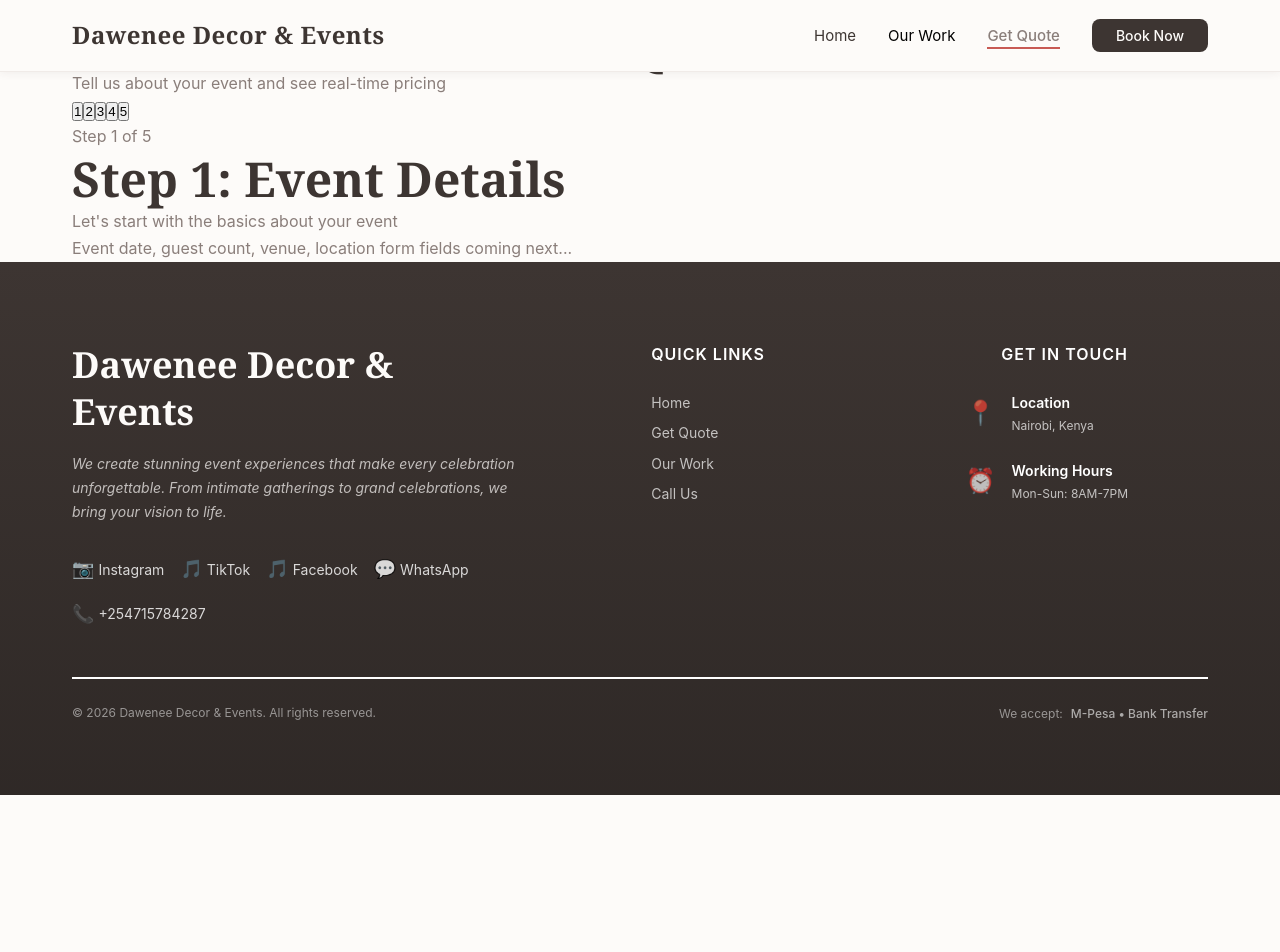
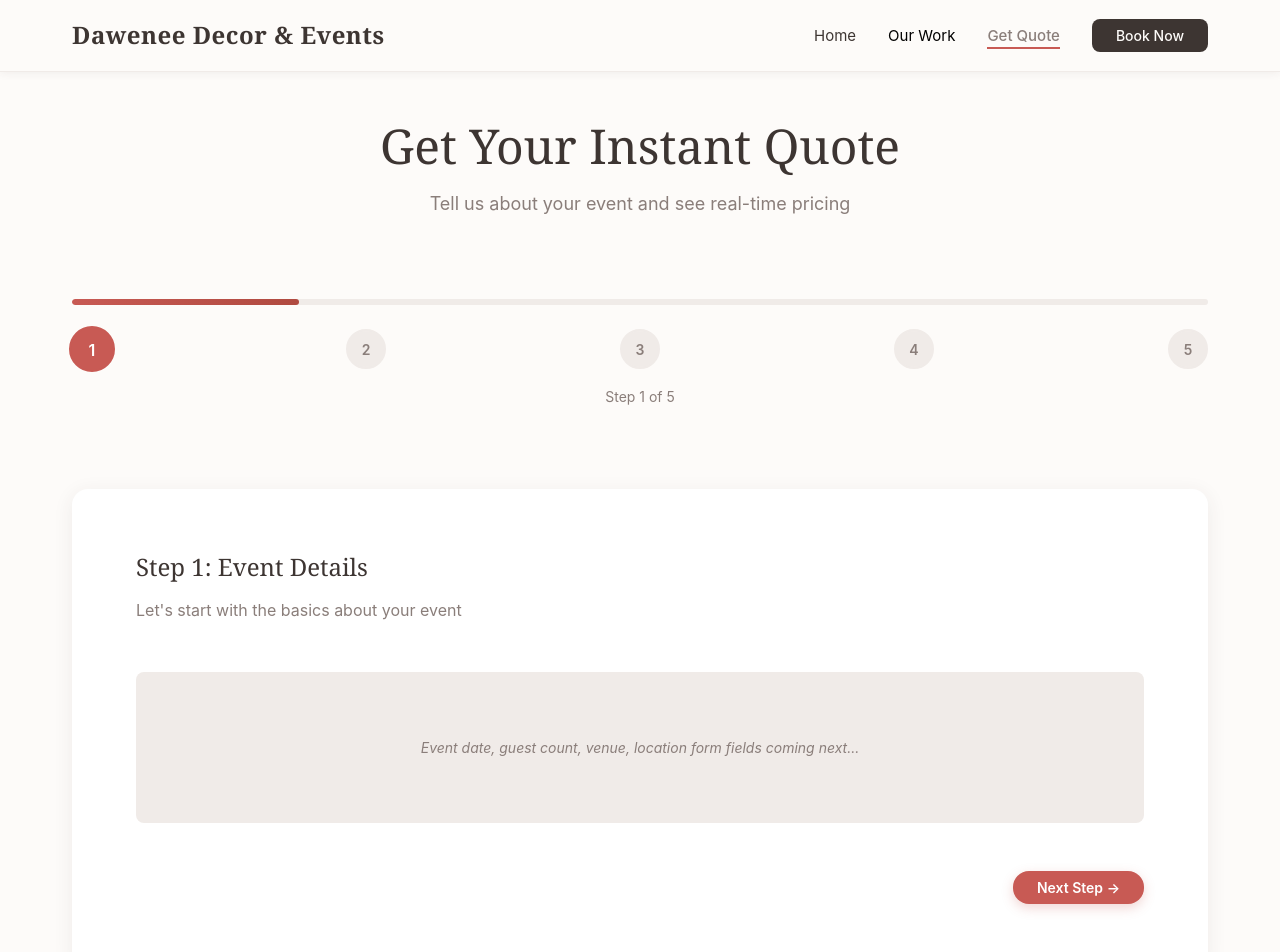
Before and after one commit to edubew/dawenee, a React (Vite) app: page /quote in a window 1280 px wide. Shown: the top 952 px of the page. Before the commit the page ends 800 px from the top, so only its background shows below. Built offline with nearby package versions, Linux system fonts and the light colour scheme.

Commit message:
Add styling to the progress bar so that it animates based on completion - Implement conditional rendering for each step

```diff
--- a/src/pages/Quote/Quote.jsx
+++ b/src/pages/Quote/Quote.jsx
@@ -2,6 +2,7 @@ import React, { useState } from "react";
 import Navbar from "../../components/Navbar/Navbar";
 import Footer from "../../components/Footer/Footer";
 import "./Quote.scss";
+import { Link } from "react-router-dom";
 
 function Quote() {
   // Track the steps
@@ -128,9 +129,40 @@ function Quote() {
                 </div>
               )}
             </div>
+
+            <div className="quote__navigation">
+              {currentStep > 1 && (
+                <button
+                  onClick={prevStep}
+                  className="quote__nav-button quote__nav-button--back"
+                >
+                  ← Back
+                </button>
+              )}
+
+              {currentStep < totalSteps ? (
+                <button
+                  onClick={nextStep}
+                  className="quote__nav-button quote__nav-button--next"
+                >
+                  Next Step →
+                </button>
+              ) : (
+                <button className="quote__nav-button quote__nav-button--submit">
+                  Review Quote
+                </button>
+              )}
+            </div>
+          </div>
+
+          <div className="quote__footer">
+            <Link to="/" className="quote__back-link">
+              ← Back to Homepage
+            </Link>
           </div>
         </div>
       </main>
+
       <Footer />
     </div>
   );
--- a/src/pages/Quote/Quote.scss
+++ b/src/pages/Quote/Quote.scss
@@ -0,0 +1,271 @@
+@import "../../styles/variables";
+
+.quote-page {
+  background-color: $warm-white;
+  min-height: 100vh;
+}
+
+.quote {
+  padding: $space-5xl 0;
+
+  @media (max-width: 768px) {
+    padding: $space-4xl 0;
+  }
+
+  &__header {
+    text-align: center;
+    margin-bottom: $space-4xl;
+
+    @media (max-width: 768px) {
+      margin-bottom: $space-3xl;
+    }
+  }
+
+  &__title {
+    font-family: $font-headline;
+    font-size: $size-2xl;
+    font-weight: $weight-light;
+    color: $warm-charcoal;
+    margin-bottom: $space-md;
+
+    @media (max-width: 768px) {
+      font-size: $size-xl;
+    }
+
+    @media (max-width: 480px) {
+      font-size: $size-lg;
+    }
+  }
+
+  &__subtitle {
+    font-family: $font-body;
+    font-size: $size-md;
+    color: $soft-gray;
+    margin: 0;
+
+    @media (max-width: 768px) {
+      font-size: $size-base;
+    }
+  }
+
+  &__progress {
+    margin-bottom: $space-4xl;
+
+    @media (max-width: 768px) {
+      margin-bottom: $space-3xl;
+    }
+  }
+
+  &__progress-bar {
+    width: 100%;
+    height: 6px;
+    background-color: $light-gray;
+    border-radius: 3px;
+    overflow: hidden;
+    margin-bottom: $space-lg;
+  }
+
+  &__progress-fill {
+    height: 100%;
+    background: linear-gradient(90deg, $terracotta 0%, $terracotta-dark 100%);
+    transition: width 0.3s ease;
+    border-radius: 3px;
+  }
+
+  &__progress-steps {
+    display: flex;
+    justify-content: space-between;
+    margin-bottom: $space-md;
+  }
+
+  &__progress-step {
+    width: 40px;
+    height: 40px;
+    border-radius: 50%;
+    background-color: $light-gray;
+    color: $soft-gray;
+    border: 2px solid $light-gray;
+    font-family: $font-body;
+    font-size: $size-sm;
+    font-weight: $weight-semi;
+    display: flex;
+    align-items: center;
+    justify-content: center;
+    cursor: pointer;
+    transition: all $transition-base;
+
+    &:hover {
+      transform: scale(1.1);
+    }
+
+    &--active {
+      background-color: $terracotta;
+      color: white;
+      border-color: $terracotta;
+      transform: scale(1.15);
+    }
+
+    &--completed {
+      background-color: $sage-green;
+      color: white;
+      border-color: $sage-green;
+    }
+
+    @media (max-width: 768px) {
+      width: 36px;
+      height: 36px;
+      font-size: $size-xs;
+    }
+  }
+
+  &__progress-text {
+    text-align: center;
+    font-family: $font-body;
+    font-size: $size-sm;
+    color: $soft-gray;
+    margin: 0;
+  }
+
+  &__content {
+    background-color: white;
+    border-radius: $border-radius-lg;
+    padding: $space-3xl;
+    box-shadow: 0 4px 20px rgba($warm-charcoal, 0.08);
+    min-height: 400px;
+
+    @media (max-width: 768px) {
+      padding: $space-xl;
+      min-height: 300px;
+    }
+  }
+
+  &__navigation {
+    display: flex;
+    justify-content: space-between;
+    margin-top: $space-2xl;
+
+    @media (max-width: 640px) {
+      flex-direction: column;
+      gap: $space-md;
+    }
+  }
+
+  &__nav-button {
+    font-family: $font-body;
+    font-size: $size-sm;
+    font-weight: $weight-semi;
+    padding: $space-sm $space-lg;
+    border-radius: $border-radius-lg;
+    border: none;
+    cursor: pointer;
+    transition: all $transition-base;
+
+    @media (max-width: 640px) {
+      width: 100%;
+    }
+
+    &--back {
+      background-color: transparent;
+      color: $warm-charcoal;
+      border: 2px solid $light-gray;
+
+      &:hover {
+        border-color: $terracotta;
+        color: $terracotta;
+      }
+    }
+
+    &--next {
+      background-color: $terracotta;
+      color: white;
+      box-shadow: 0 4px 12px rgba($terracotta, 0.25);
+      margin-left: auto;
+
+      &:hover {
+        background-color: $terracotta-dark;
+        transform: translateY(-2px);
+        box-shadow: 0 6px 20px rgba($terracotta, 0.35);
+      }
+
+      @media (max-width: 640px) {
+        margin-left: 0;
+      }
+    }
+
+    &--submit {
+      background-color: $sage-green;
+      color: white;
+      box-shadow: 0 4px 12px rgba($sage-green, 0.25);
+      margin-left: auto;
+
+      &:hover {
+        background-color: $sage-dark;
+        transform: translateY(-2px);
+        box-shadow: 0 6px 20px rgba($sage-green, 0.35);
+      }
+
+      @media (max-width: 640px) {
+        margin-left: 0;
+      }
+    }
+  }
+
+  &__footer {
+    text-align: center;
+    margin-top: $space-3xl;
+  }
+
+  &__back-link {
+    font-family: $font-body;
+    font-size: $size-sm;
+    color: $soft-gray;
+    text-decoration: none;
+    transition: color $transition-fast;
+
+    &:hover {
+      color: $terracotta;
+    }
+  }
+}
+
+.step {
+  &__title {
+    font-family: $font-headline;
+    font-size: $size-lg;
+    font-weight: $weight-regular;
+    color: $warm-charcoal;
+    margin-bottom: $space-md;
+
+    @media (max-width: 768px) {
+      font-size: $size-md;
+    }
+  }
+
+  &__description {
+    font-family: $font-body;
+    font-size: $size-base;
+    color: $soft-gray;
+    margin-bottom: $space-2xl;
+    line-height: 1.6;
+
+    @media (max-width: 768px) {
+      font-size: $size-sm;
+      margin-bottom: $space-xl;
+    }
+  }
+
+  &__placeholder {
+    padding: $space-3xl;
+    background-color: $light-gray;
+    border-radius: $border-radius;
+    text-align: center;
+
+    p {
+      font-family: $font-body;
+      font-size: $size-sm;
+      color: $soft-gray;
+      margin: 0;
+      font-style: italic;
+    }
+  }
+}
```
